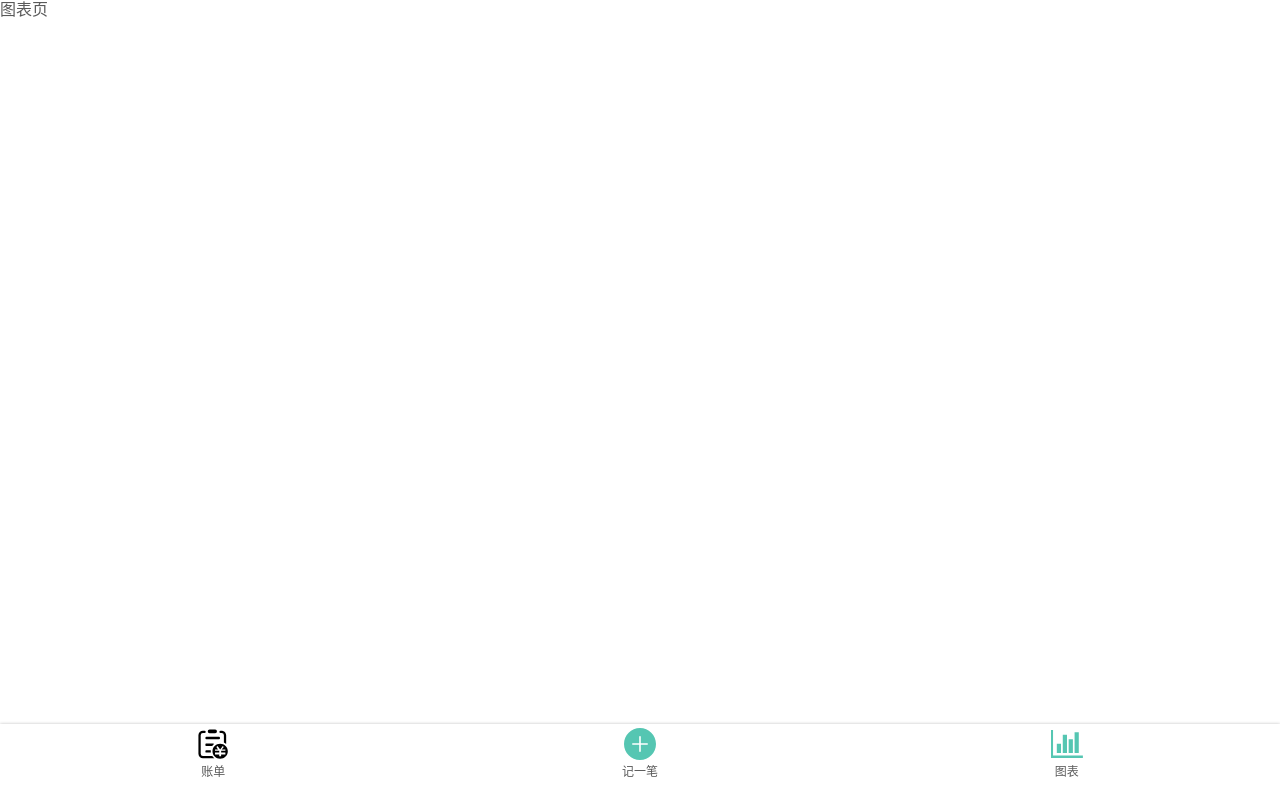
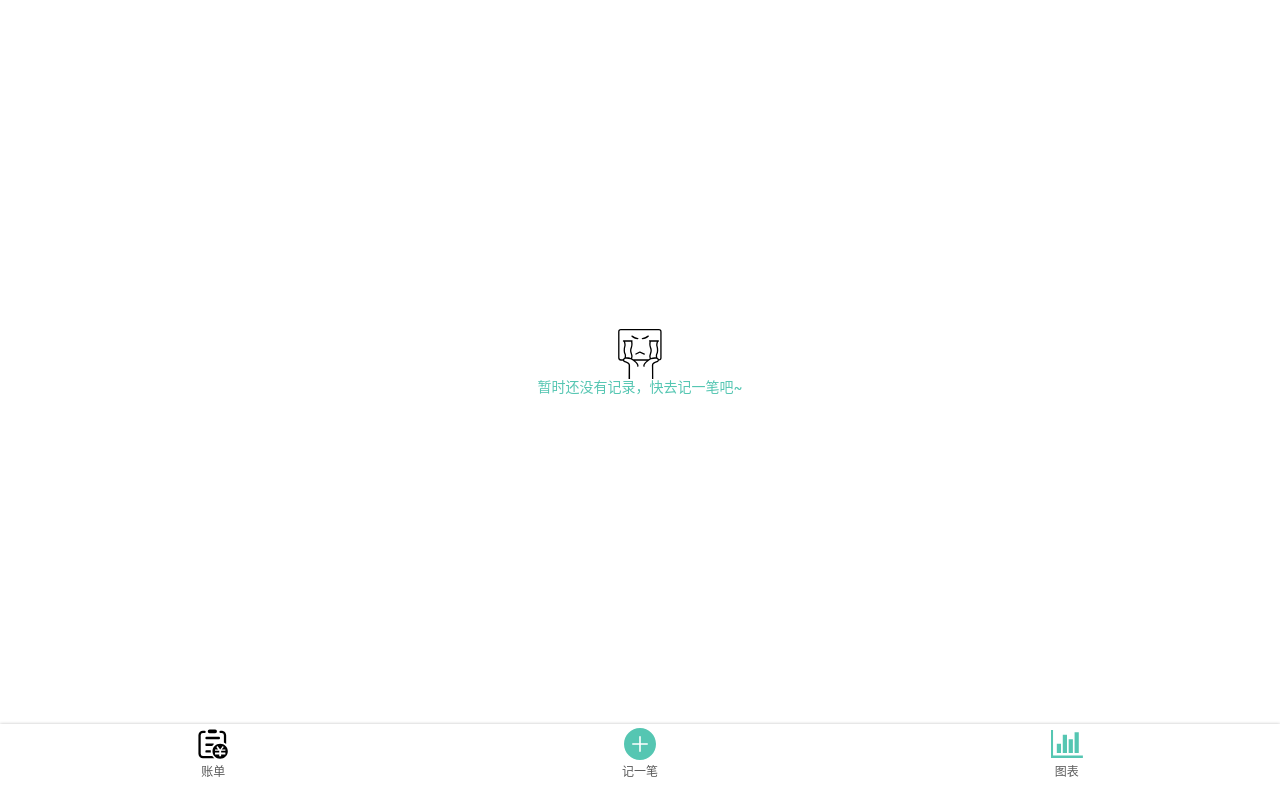
Before and after one commit to kuanglinfeng/react-smtally, a React app: page /#/chart in a window 1280 px wide. Built offline with nearby package versions, Linux system fonts and the light colour scheme.

Commit message:
完善了no data和not found

```diff
--- /dev/null
+++ b/src/components/NoData.tsx
@@ -0,0 +1,25 @@
+import React from 'react'
+import Icon from 'components/Icon'
+import styled from 'styled-components'
+import theme from 'theme'
+
+const NoData = styled.div`
+  display:flex;
+  align-items: center;
+  justify-content: center;
+  flex-direction: column;
+  font-size: 14px;
+  color: ${theme.color};
+  height: 100%;
+  .icon {
+    width: 50px;height: 50px;
+    fill: ${theme.color};
+  }
+`
+
+export default () => {
+  return <NoData>
+    <Icon name="noData" />
+    <span>暂时还没有记录，快去记一笔吧~</span>
+  </NoData>
+}
--- a/src/views/Bill.tsx
+++ b/src/views/Bill.tsx
@@ -19,6 +19,7 @@ import {
   Bill
 } from 'components/bill/Main'
 import { ActionSheet } from 'antd-mobile'
+import NoData from 'components/NoData'
 
 export default () => {
 
@@ -145,6 +146,9 @@ export default () => {
         elements.push(dateItem)
       }
     }
+    if (elements.length === 0) {
+      return <NoData />
+    }
     return <DateList>{ elements }</DateList>
   }
 
--- a/src/views/Chart.tsx
+++ b/src/views/Chart.tsx
@@ -1,11 +1,12 @@
 import React from 'react'
 import Layout from 'components/Layout'
+import NoData from 'components/NoData'
 
 export default function () {
   return (
     <Layout>
       <div>
-        图表页
+        <NoData />
       </div>
     </Layout>
   )
--- a/src/views/NotFound.tsx
+++ b/src/views/NotFound.tsx
@@ -1,16 +1,27 @@
 import React from 'react'
 import styled from 'styled-components'
+import Icon from 'components/Icon'
+import theme from 'theme'
 
 const Wrapper = styled.div`
   margin-top: 30px;
   text-align: center;
-  font-size: 20px;
+  color: ${theme.color};
+  font-size: 14px;
+  display:flex;
+  align-items: center;justify-content: center;
+  flex-direction: column;
+  .icon {
+    fill: ${theme.color};
+    margin-bottom: 20px;
+  }
 `
 
 export default function () {
   return (
     <Wrapper>
-      这个页面不存在呀！ ⊙ω⊙
+      <Icon name="notFound" />
+      <span>这个页面找不到哦！o(╥﹏╥)o</span>
     </Wrapper>
   )
 }
```
Also changed, not shown: src/icons/noData.svg (added), src/icons/notFound.svg (added).
